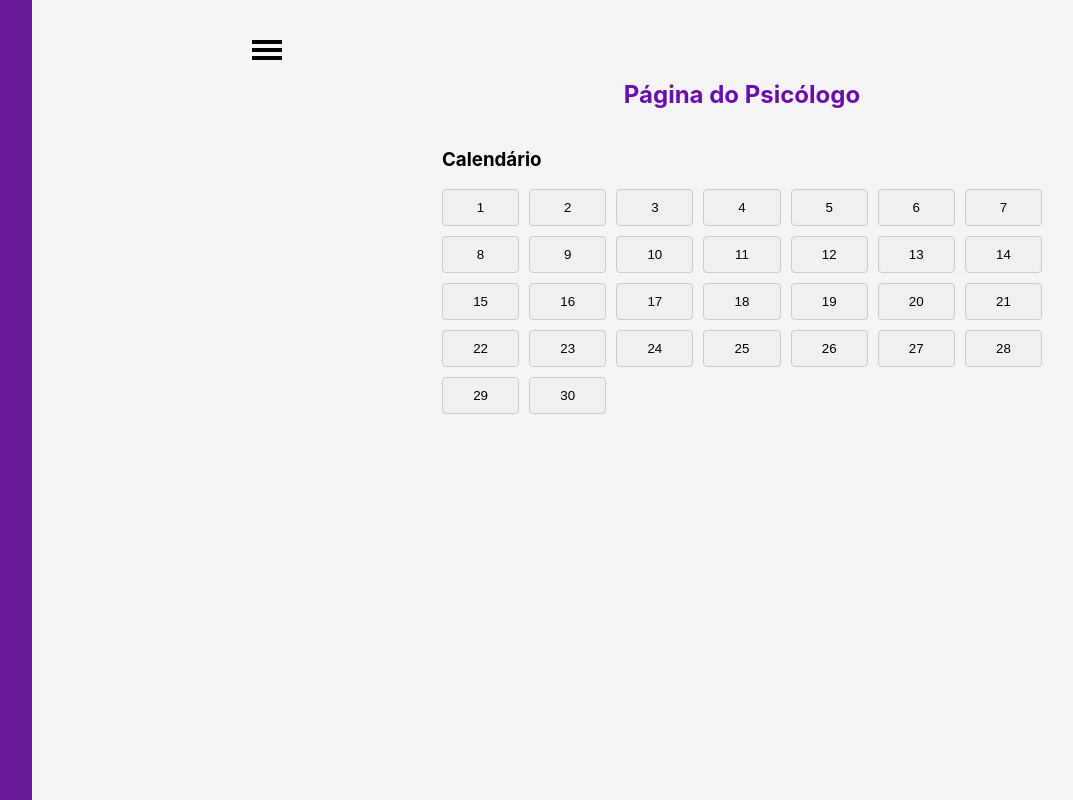
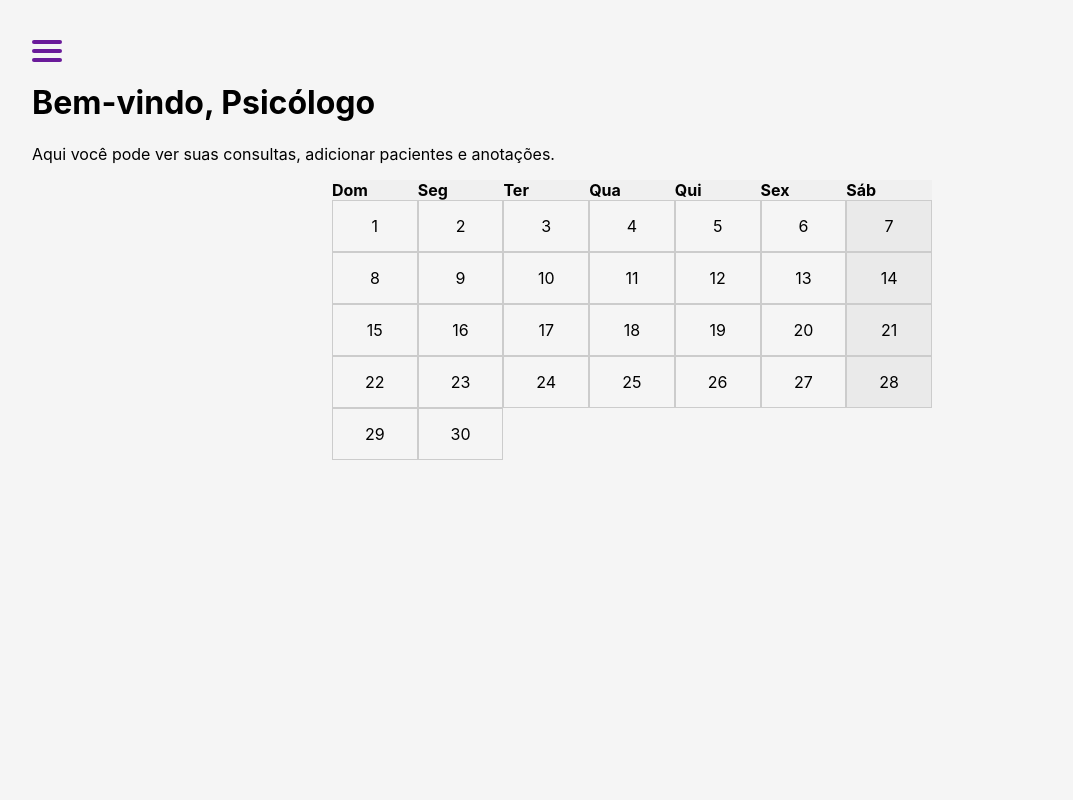
Before and after one commit to machado-gabys/Bem-Estar-, a React (Create React App) app: page /psychologist in a window 1280 px wide. Shown: the whole page, without its empty margins (8-1081 px from the left). Built offline with nearby package versions, Linux system fonts and the light colour scheme.

Commit message:
fix:ajustes no menu lateral

```diff
--- a/src/components/Psychologist.js
+++ b/src/components/Psychologist.js
@@ -1,134 +1,136 @@
-import React, { useState } from 'react';
+import React, { useEffect, useRef, useState } from 'react';
 import { useNavigate } from 'react-router-dom';
 import '../styles/psychologist.css';
 import Sidebar from './Sidebar';
 
-const Psychologist = () => {
-    const [patients, setPatients] = useState([]);
-    const [patientName, setPatientName] = useState('');
-    const [note, setNote] = useState('');
-    const [selectedDate, setSelectedDate] = useState(null);
-    const [dailyNotes, setDailyNotes] = useState({});
-    const [isModalOpen, setIsModalOpen] = useState(false);
+function Psychologist() {
     const [isSidebarVisible, setSidebarVisible] = useState(false);
+    const sidebarRef = useRef(null);
+    const hamburgerRef = useRef(null);
+    const [notes, setNotes] = useState({});
+    const [currentDate, setCurrentDate] = useState('');
+    const [currentNote, setCurrentNote] = useState('');
     const navigate = useNavigate();
-
-    const addNoteForDate = (date) => {
-        setSelectedDate(date);
-        setIsModalOpen(true);
-    };
-    const addPatient = () => {
-        if (patientName && selectedDate) {
-            const updatedDailyNotes = { ...dailyNotes };
-            if (!updatedDailyNotes[selectedDate]) {
-                updatedDailyNotes[selectedDate] = [];
-            }
-            updatedDailyNotes[selectedDate].push({ patientName, note });
-            setDailyNotes(updatedDailyNotes);
-            setPatientName('');
-            setNote('');
-            setIsModalOpen(false);
-        }
-    };
-
-    const closeModal = () => {
-        setIsModalOpen(false);
-        setPatientName('');
-        setNote('');
-    };
 
     const toggleSidebar = () => {
         setSidebarVisible(!isSidebarVisible);
     };
 
+    // Fecha o menu quando clicar fora do menu lateral
+    useEffect(() => {
+        const handleClickOutside = (event) => {
+            if (sidebarRef.current && !sidebarRef.current.contains(event.target) &&
+                hamburgerRef.current && !hamburgerRef.current.contains(event.target)) {
+                setSidebarVisible(false);
+            }
+        };
+
+        document.addEventListener('click', handleClickOutside);
+        return () => document.removeEventListener('click', handleClickOutside);
+    }, []);
+
     const handleLogout = () => {
-        navigate('/');
+        navigate('/login');
     };
-    const handleExitNote = () => {
-        setIsModalOpen(false);
-        setPatientName('');
-        setNote('');
+
+    const handleSaveNote = () => {
+        if (currentNote.trim() === '') {
+            alert('A anotação não pode estar vazia!');
+            return;
+        }
+
+        setNotes((prevNotes) => ({
+            ...prevNotes,
+            [currentDate]: currentNote,
+        }));
+        setCurrentNote('');
+        setCurrentDate('');
     };
+
+
+    const showModal = (date) => {
+        setCurrentDate(date);
+        setCurrentNote(notes[date] || '');
+    };
+
     const renderCalendar = () => {
-        const days = [];
-        for (let day = 1; day <= 30; day++) {
-            const date = `2024-11-${String(day).padStart(2, '0')}`;
-            days.push(
-                <button key={date} onClick={() => addNoteForDate(date)}>
-                    {day}
-                </button>
-            );
-        }
-        return days;
-    };
-    const renderNotesForDate = () => {
-        const notesForDate = dailyNotes[selectedDate] || [];
-        return notesForDate.map((entry, index) => (
-            <div key={index}>
-                <strong>Paciente:</strong> {entry.patientName}
-                <br />
-                <strong>Anotação:</strong> {entry.note}
+        return (
+            <div className="calendar">
+                <div className="calendar-header">
+                    <div>Dom</div>
+                    <div>Seg</div>
+                    <div>Ter</div>
+                    <div>Qua</div>
+                    <div>Qui</div>
+                    <div>Sex</div>
+                    <div>Sáb</div>
+                </div>
+                <div className="calendar-body">
+                    {Array.from({ length: 30 }, (_, index) => {
+                        const day = index + 1;
+                        const date = `2024-11-${String(day).padStart(2, '0')}`;
+                        return (
+                            <div
+                                key={date}
+                                className={`calendar-day ${day % 7 === 0 ? 'empty' : ''}`}
+                                onClick={() => showModal(date)}
+                            >
+                                {day}
+                            </div>
+                        );
+                    })}
+                </div>
             </div>
-        ));
+        );
     };
 
     return (
         <div className="psychologist-container">
             {/* Menu lateral (Sidebar) */}
-            <div className={`sidebar ${isSidebarVisible ? 'visible' : ''}`}>
-                <Sidebar onLogout={handleLogout} /> {/* Passando a função de logout para o Sidebar */}
+            <div
+                className={`sidebar ${isSidebarVisible ? 'visible' : ''}`}
+                ref={sidebarRef}
+            >
+                <Sidebar onLogout={handleLogout} />
             </div>
 
-            <div className="main-content">
+            <div className="content">
                 {/* Ícone do menu hambúrguer */}
-                <div className="hamburger-icon" onClick={toggleSidebar}>
+                <div
+                    className={`hamburger-icon ${isSidebarVisible ? 'open' : ''}`}
+                    onClick={toggleSidebar}
+                    ref={hamburgerRef}
+                >
                     <span className="line"></span>
                     <span className="line"></span>
                     <span className="line"></span>
                 </div>
 
-                <h2>Página do Psicólogo</h2>
+                <h1>Bem-vindo, Psicólogo</h1>
+
+                <p>Aqui você pode ver suas consultas, adicionar pacientes e anotações.</p>
 
                 {/* Calendário */}
-                <div className="calendar">
-                    <h3>Calendário</h3>
-                    <div className="calendar-grid">
-                        {renderCalendar()}
-                    </div>
-                </div>
+                {renderCalendar()}
 
-                {/* Pop-up Modal para adicionar anotações */}
-                {isModalOpen && (
-                    <div className="modal">
-                        <div className="modal-content">
-                            <span className="close-btn" onClick={closeModal}>&times;</span>
-                            <h3>Anotações para o Dia {selectedDate}</h3>
-                            <input
-                                type="text"
-                                placeholder="Nome do Paciente"
-                                value={patientName}
-                                onChange={(e) => setPatientName(e.target.value)}
+                {/* Modal de anotações */}
+                {currentDate && (
+                    <div className="modal-overlay">
+                        <div className="note-modal">
+                            <h3>Adicionar Anotação para {currentDate}</h3>
+                            <textarea
+                                value={currentNote}
+                                onChange={(e) => setCurrentNote(e.target.value)}
+                                placeholder="Digite sua anotação aqui..."
                             />
-                            <textarea
-                                placeholder="Anotação"
-                                value={note}
-                                onChange={(e) => setNote(e.target.value)}
-                            />
-                            <button onClick={addPatient}>Salvar Anotação</button>
-                            {/* Exibe as anotações salvas para o dia selecionado */}
-                            <div className="saved-notes">
-                                {renderNotesForDate()}
-                            </div>
-                            {/* Botão para sair do modal sem salvar */}
-                            <button onClick={handleExitNote}>Sair sem salvar</button>
+                            <button onClick={handleSaveNote}>Salvar</button>
+                            <button onClick={() => setCurrentDate('')}>Fechar</button>
                         </div>
                     </div>
                 )}
-
-                {/* As anotações não serão mais exibidas na parte inferior da tela */}
             </div>
         </div>
     );
-};
+}
 
 export default Psychologist;
--- a/src/styles/Sidebar.css
+++ b/src/styles/Sidebar.css
@@ -1,14 +1,55 @@
-/* Sidebar Container */
-.sidebar-container {
+/* Hamburger Menu */
+.hamburger-icon {
+  display: flex;
+  flex-direction: column;
+  justify-content: space-between;
+  width: 30px;
+  height: 22px;
+  cursor: pointer;
+  transition: all 0.3s ease;
+}
+
+.hamburger-icon.open .line:nth-child(1) {
+  transform: rotate(45deg) translate(5px, 5px);
+}
+
+.hamburger-icon.open .line:nth-child(2) {
+  opacity: 0;
+}
+
+.hamburger-icon.open .line:nth-child(3) {
+  transform: rotate(-45deg) translate(5px, -5px);
+}
+
+.hamburger-icon .line {
+  background-color: #6a1b9a;
+  height: 4px;
+  border-radius: 5px;
+  transition: all 0.3s ease;
+}
+
+.sidebar {
+  position: fixed;
+  top: 0;
+  left: -250px;
   width: 250px;
   height: 100%;
   background-color: #6a1b9a;
   color: white;
-    padding: 20px;
+  transition: left 0.3s ease;
+  z-index: 1000;
+}
+
+.sidebar.visible {
+  left: 0;
+}
+
+.sidebar-container {
   display: flex;
   flex-direction: column;
   justify-content: flex-start;
   font-family: 'Arial', sans-serif;
+  height: 100%;
 }
 
 .sidebar-item {
@@ -31,7 +72,6 @@
   background-color: #9c4dcc;
 }
 
-  /* Ícones */
 .sidebar-icon {
   margin-right: 10px;
   font-size: 20px;
```
Also changed, not shown: src/components/Home.js (+27 -8 lines). Lines whose indentation alone changed are shown as unchanged.
